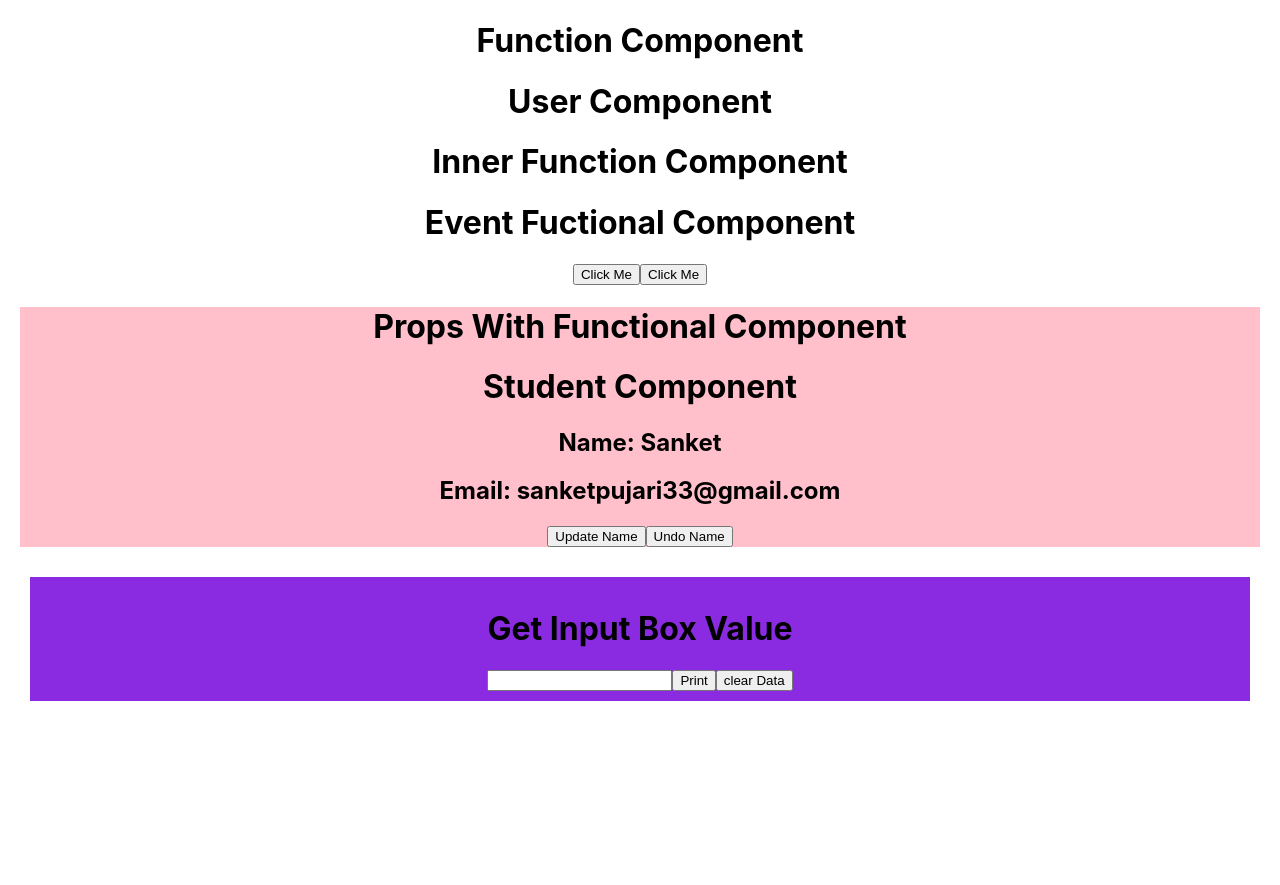
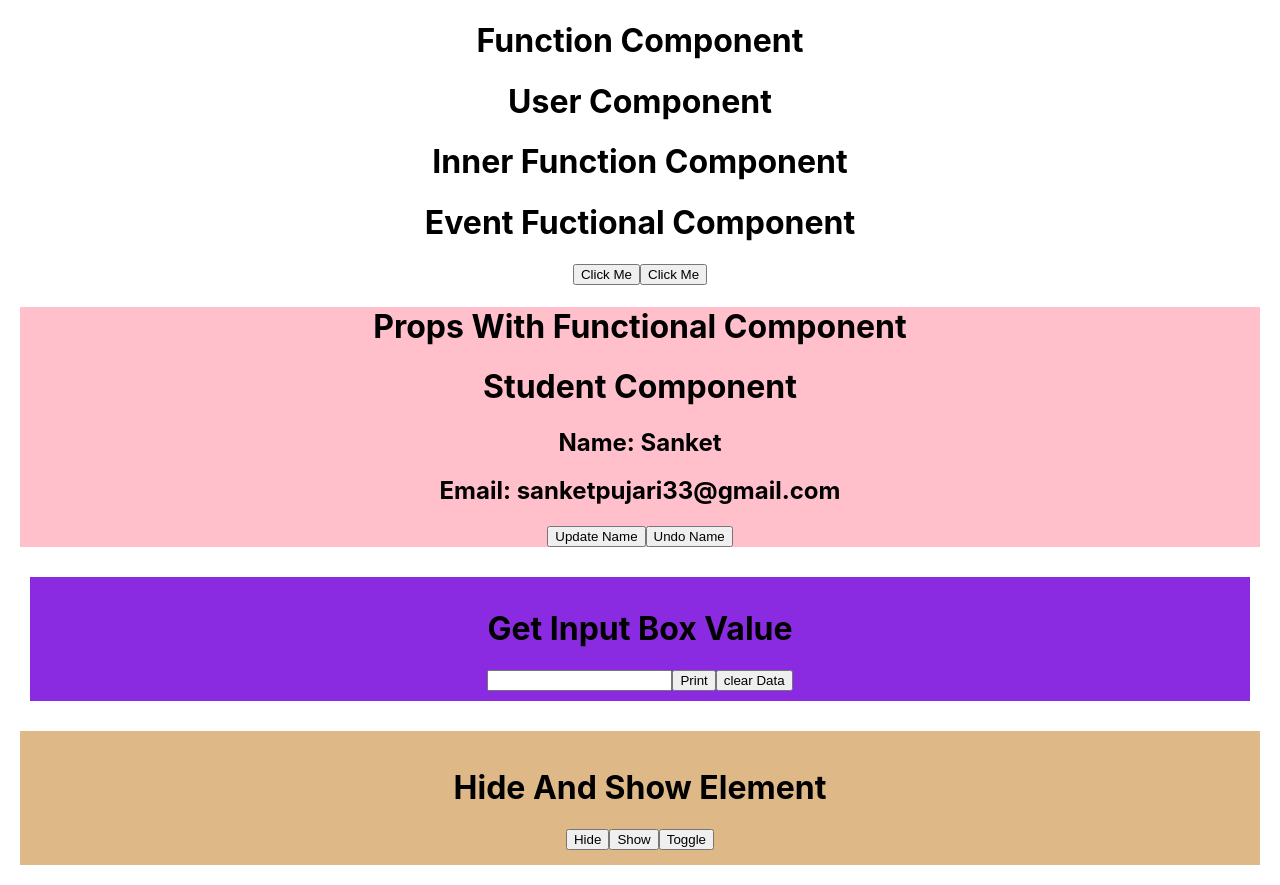
Before and after one commit to sanketpujari33/Full-Stack-Develaper, a React (Create React App) app in the folder Web-Technologies/React-Js/blog/: page / in a window 1280 px wide. Before the commit the page ends 800 px from the top, so only its background shows below. Built offline with nearby package versions, Linux system fonts and the light colour scheme.

Commit message:
Hide And Show Element

```diff
--- a/Web-Technologies/React-Js/blog/src/components/Function/FunctionComponent.js
+++ b/Web-Technologies/React-Js/blog/src/components/Function/FunctionComponent.js
@@ -1,5 +1,6 @@
 import EventFuctionalComponent from "./EventFuctionalComponent";
 import GetInputBoxValue from "./GetInputBoxValue";
+import HideAndShowElemrnt from "./HideAndShowElement";
 import PropsWithFunctionalComponent from "./PropsWithFunctionalComponent";
 
 function FunctionComponent() {
@@ -10,6 +11,7 @@ function FunctionComponent() {
             <EventFuctionalComponent/>
             <PropsWithFunctionalComponent/>
             <GetInputBoxValue/>
+            <HideAndShowElemrnt/>
         </>
     );
 }
@@ -21,6 +23,7 @@ function User() {
             </>
         );
     }
+    // {9922999789}
     return (
         <>
             <h1>User Component</h1>
--- /dev/null
+++ b/Web-Technologies/React-Js/blog/src/components/Function/HideAndShowElement.js
@@ -0,0 +1,15 @@
+import React, { useState } from "react";
+
+function HideAndShowElement() {
+    const [status,setStatus]=useState(true);
+    return (
+        <div style={{margin:20, padding:15, backgroundColor:"burlywood" }}>
+        {status ?<h1>Hide And Show Element</h1>: null}
+        <button onClick={()=>setStatus(false)}>Hide</button>
+        <button onClick={()=>setStatus(true)}>Show</button>
+        <button onClick={()=>setStatus(!status)}>Toggle</button>
+        </div>
+    );
+}
+
+export default HideAndShowElement;
```
